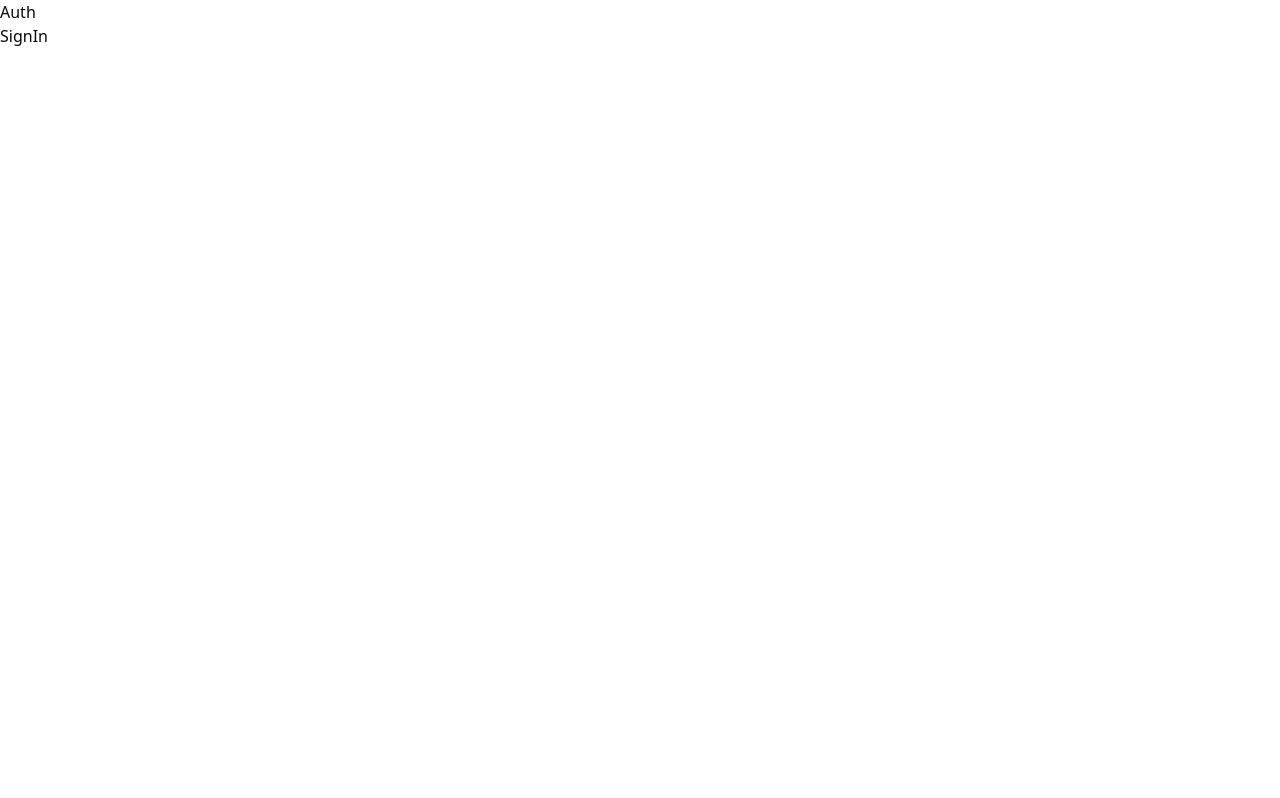
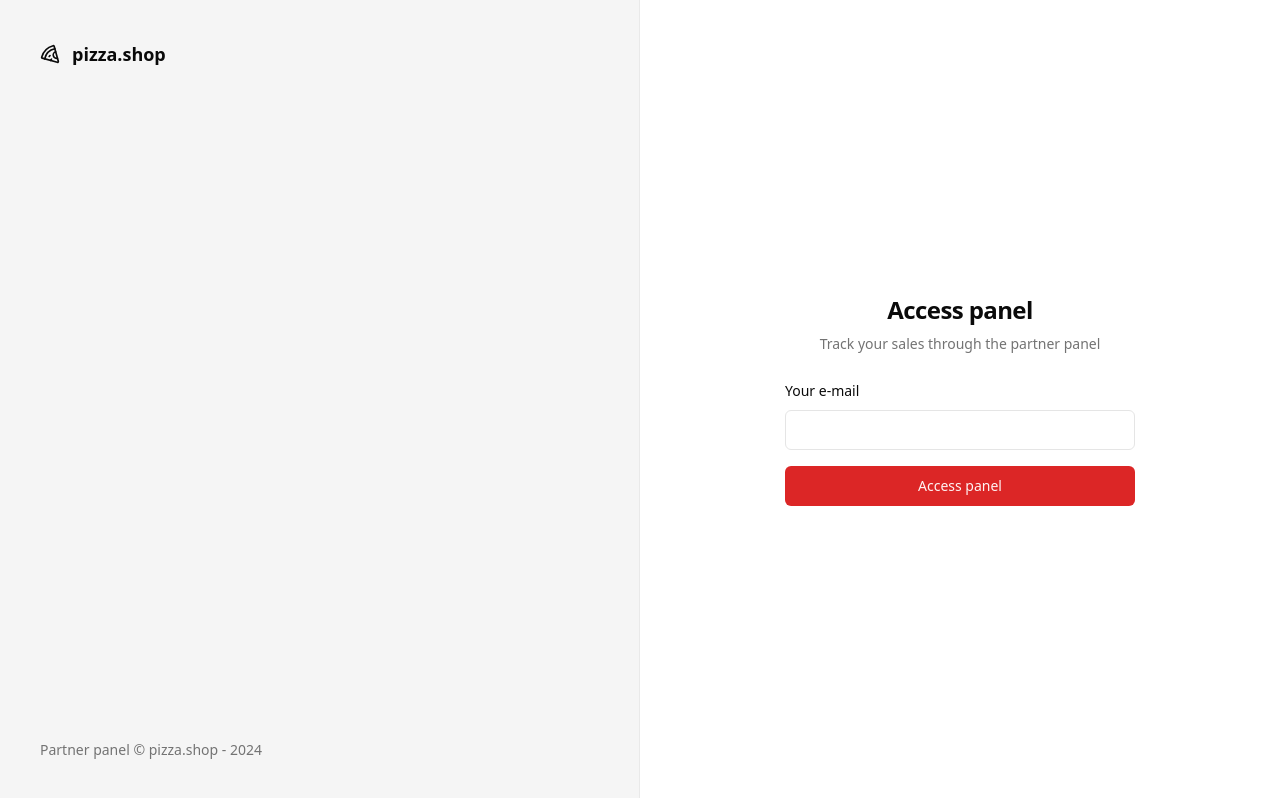
Before and after one commit to samuelpietra/pizzashop-web, a React (Vite) app: page /sign-in in a window 1280 px wide. Built offline with nearby package versions, Linux system fonts and the light colour scheme.

Commit message:
feat: starts Login page

```diff
--- a/package.json
+++ b/package.json
@@ -10,6 +10,7 @@
     "preview": "vite preview"
   },
   "dependencies": {
+    "@radix-ui/react-label": "^2.1.0",
     "@radix-ui/react-slot": "^1.1.0",
     "class-variance-authority": "^0.7.0",
     "clsx": "^2.1.1",
--- /dev/null
+++ b/src/components/ui/input.tsx
@@ -0,0 +1,25 @@
+import * as React from 'react'
+
+import { cn } from '@/lib/utils'
+
+export interface InputProps
+  extends React.InputHTMLAttributes<HTMLInputElement> {}
+
+const Input = React.forwardRef<HTMLInputElement, InputProps>(
+  ({ className, type, ...props }, ref) => {
+    return (
+      <input
+        type={type}
+        className={cn(
+          'flex h-10 w-full rounded-md border border-input bg-background px-3 py-2 text-sm ring-offset-background file:border-0 file:bg-transparent file:text-sm file:font-medium file:text-foreground placeholder:text-muted-foreground focus-visible:outline-none focus-visible:ring-2 focus-visible:ring-ring focus-visible:ring-offset-2 disabled:cursor-not-allowed disabled:opacity-50',
+          className,
+        )}
+        ref={ref}
+        {...props}
+      />
+    )
+  },
+)
+Input.displayName = 'Input'
+
+export { Input }
--- /dev/null
+++ b/src/components/ui/label.tsx
@@ -0,0 +1,24 @@
+import * as LabelPrimitive from '@radix-ui/react-label'
+import { cva, type VariantProps } from 'class-variance-authority'
+import * as React from 'react'
+
+import { cn } from '@/lib/utils'
+
+const labelVariants = cva(
+  'text-sm font-medium leading-none peer-disabled:cursor-not-allowed peer-disabled:opacity-70',
+)
+
+const Label = React.forwardRef<
+  React.ElementRef<typeof LabelPrimitive.Root>,
+  React.ComponentPropsWithoutRef<typeof LabelPrimitive.Root> &
+    VariantProps<typeof labelVariants>
+>(({ className, ...props }, ref) => (
+  <LabelPrimitive.Root
+    ref={ref}
+    className={cn(labelVariants(), className)}
+    {...props}
+  />
+))
+Label.displayName = LabelPrimitive.Root.displayName
+
+export { Label }
--- a/src/index.css
+++ b/src/index.css
@@ -5,51 +5,52 @@
 @layer base {
   :root {
     --background: 0 0% 100%;
-    --foreground: 240 10% 3.9%;
+    --foreground: 0 0% 3.9%;
     --card: 0 0% 100%;
-    --card-foreground: 240 10% 3.9%;
+    --card-foreground: 0 0% 3.9%;
     --popover: 0 0% 100%;
-    --popover-foreground: 240 10% 3.9%;
-    --primary: 240 5.9% 10%;
-    --primary-foreground: 0 0% 98%;
-    --secondary: 240 4.8% 95.9%;
-    --secondary-foreground: 240 5.9% 10%;
-    --muted: 240 4.8% 95.9%;
-    --muted-foreground: 240 3.8% 46.1%;
-    --accent: 240 4.8% 95.9%;
-    --accent-foreground: 240 5.9% 10%;
+    --popover-foreground: 0 0% 3.9%;
+    --primary: 0 72.2% 50.6%;
+    --primary-foreground: 0 85.7% 97.3%;
+    --secondary: 0 0% 96.1%;
+    --secondary-foreground: 0 0% 9%;
+    --muted: 0 0% 96.1%;
+    --muted-foreground: 0 0% 45.1%;
+    --accent: 0 0% 96.1%;
+    --accent-foreground: 0 0% 9%;
     --destructive: 0 84.2% 60.2%;
     --destructive-foreground: 0 0% 98%;
-    --border: 240 5.9% 90%;
-    --input: 240 5.9% 90%;
-    --ring: 240 10% 3.9%;
+    --border: 0 0% 89.8%;
+    --input: 0 0% 89.8%;
+    --ring: 0 72.2% 50.6%;
+    --radius: 0.5rem;
     --chart-1: 12 76% 61%;
     --chart-2: 173 58% 39%;
     --chart-3: 197 37% 24%;
     --chart-4: 43 74% 66%;
     --chart-5: 27 87% 67%;
-    --radius: 0.5rem;
   }
+
   .dark {
-    --background: 240 10% 3.9%;
+    --background: 0 0% 3.9%;
     --foreground: 0 0% 98%;
-    --card: 240 10% 3.9%;
+    --card: 0 0% 3.9%;
     --card-foreground: 0 0% 98%;
-    --popover: 240 10% 3.9%;
+    --popover: 0 0% 3.9%;
     --popover-foreground: 0 0% 98%;
-    --primary: 0 0% 98%;
-    --primary-foreground: 240 5.9% 10%;
-    --secondary: 240 3.7% 15.9%;
+    --primary: 0 72.2% 50.6%;
+    --primary-foreground: 0 85.7% 97.3%;
+    --secondary: 0 0% 14.9%;
     --secondary-foreground: 0 0% 98%;
-    --muted: 240 3.7% 15.9%;
-    --muted-foreground: 240 5% 64.9%;
-    --accent: 240 3.7% 15.9%;
+    --muted: 0 0% 14.9%;
+    --muted-foreground: 0 0% 63.9%;
+    --accent: 0 0% 14.9%;
     --accent-foreground: 0 0% 98%;
     --destructive: 0 62.8% 30.6%;
     --destructive-foreground: 0 0% 98%;
-    --border: 240 3.7% 15.9%;
-    --input: 240 3.7% 15.9%;
-    --ring: 240 4.9% 83.9%;
+    --border: 0 0% 14.9%;
+    --input: 0 0% 14.9%;
+    --ring: 0 72.2% 50.6%;
     --chart-1: 220 70% 50%;
     --chart-2: 160 60% 45%;
     --chart-3: 30 80% 55%;
--- a/src/pages/_layouts/auth.tsx
+++ b/src/pages/_layouts/auth.tsx
@@ -1,11 +1,20 @@
+import { Pizza } from 'lucide-react'
 import { Outlet } from 'react-router-dom'
 
 export function AuthLayout() {
   return (
-    <div>
-      <h1>Auth</h1>
+    <div className="grid min-h-screen grid-cols-2">
+      <div className="flex h-full flex-col justify-between border-r border-foreground/5 bg-muted p-10 text-muted-foreground">
+        <div className="flex items-center gap-3 text-lg text-foreground">
+          <Pizza className="h-5 w-5" />
+          <span className="font-semibold">pizza.shop</span>
+        </div>
+        <footer className="text-sm">
+          Partner panel &copy; pizza.shop - {new Date().getFullYear()}
+        </footer>
+      </div>
 
-      <div>
+      <div className="flex flex-col items-center justify-center">
         <Outlet />
       </div>
     </div>
--- a/src/pages/auth/sign-in.tsx
+++ b/src/pages/auth/sign-in.tsx
@@ -1,10 +1,37 @@
 import { Helmet } from 'react-helmet-async'
+
+import { Button } from '@/components/ui/button'
+import { Input } from '@/components/ui/input'
+import { Label } from '@/components/ui/label'
 
 export function SignIn() {
   return (
     <>
       <Helmet title="Login" />
-      <h1>SignIn</h1>
+      <div className="p-8">
+        <div className="flex w-[350px] flex-col justify-center gap-6">
+          <div className="flex flex-col gap-2 text-center">
+            <h1 className="text-2xl font-semibold tracking-tight">
+              Access panel
+            </h1>
+
+            <p className="text-sm text-muted-foreground">
+              Track your sales through the partner panel
+            </p>
+          </div>
+
+          <form className="space-y-4">
+            <div className="space-y-2">
+              <Label htmlFor="email">Your e-mail</Label>
+              <Input id="email" type="email" />
+            </div>
+
+            <Button className="w-full" type="submit">
+              Access panel
+            </Button>
+          </form>
+        </div>
+      </div>
     </>
   )
 }
```
Also changed, not shown: 1 other file (tests, documents, lock files or other folders).
